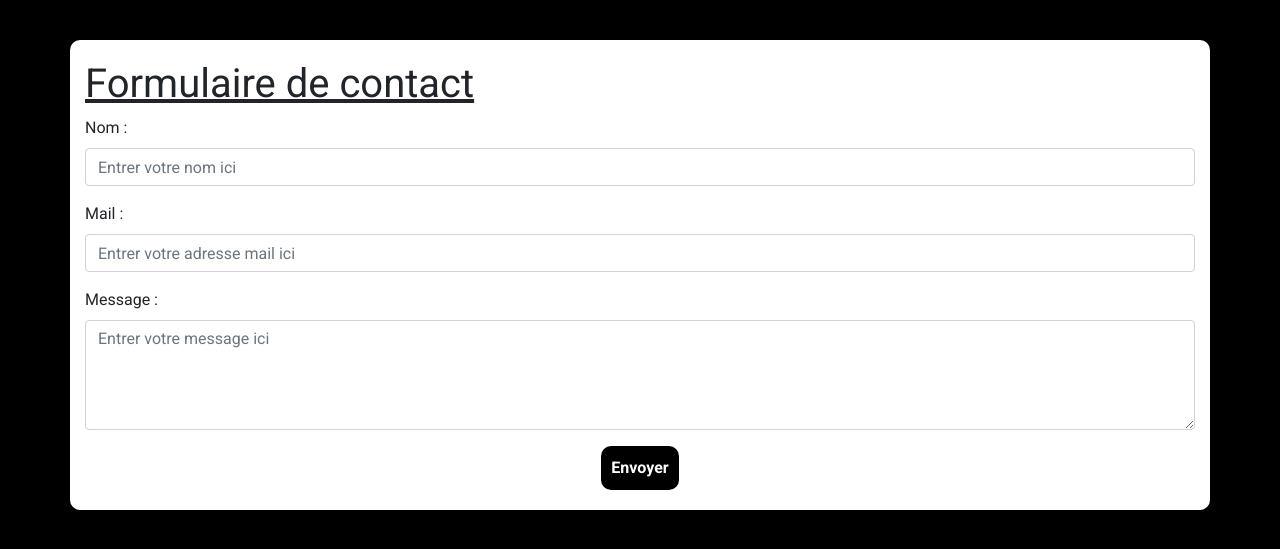
After one commit to Hugo2202/CV, a PHP site: page /form_contact.html in a window 1280 px wide. The commit adds this page. Shown: the top 549 px of the page. Run offline with PHP 8.4, Linux system fonts and the light colour scheme.

Commit message:
ajout form

```diff
--- a/app_css.css
+++ b/app_css.css
@@ -1,8 +1,5 @@
 body{
-    font-family : "Roboto", serif;
-}
-.contenu{
-    padding-left: 20px;
+    font-family : Comfortaa , "Roboto", serif;
 }
 
 .row {
@@ -260,4 +243,40 @@
     .div_info{
         display: block;
     }
+    #formation_1, #formation_3, #experience_1, #experience_3, #experience_5{
+        text-align: left;
     }
+}
+
+.form_page{
+    background-color: black;
+    height: 100%;
+}
+
+.form_title_n_contenu{
+    background-color: white;
+    margin-top: 40px;
+    margin-bottom: 40px;
+    padding-top: 20px;
+    padding-bottom: 20px;
+    border-radius: 10px;
+}
+
+.btn_submit_form{
+    background-color: black;
+    color: white;
+    border: none;
+    padding-top: 10px;
+    padding-bottom: 10px;
+    padding-left: 10px;
+    padding-right: 10px;
+    font-weight: bold;
+   display: block;
+    margin: auto;
+    border-radius: 10px;
+}
+
+.btn_submit_form:hover{
+    color: black;
+    background-color: yellow;
+}
--- /dev/null
+++ b/form_contact.html
@@ -0,0 +1,44 @@
+<!DOCTYPE html>
+<html lang="en">
+<head>
+    <meta charset="UTF-8">
+    <meta name="viewport" content="width=500, initial-scale=1">
+    <title>Home</title>
+
+    <link rel="stylesheet" href="bootstrap/css/bootstrap.css">
+    <link rel="stylesheet" href="app_css.css">
+    <link rel="stylesheet" href="button_contact.css">
+    <link href="https://fonts.googleapis.com/css2?family=Roboto:wght@400;700&display=swap" rel="stylesheet">
+</head>
+<body class="form_page">
+
+<div class="container form_title_n_contenu">
+    <h1>Formulaire de contact</h1>
+    <form action="#" method="post" class="form_contenu">
+        <fieldset>
+            <div class="form-group">
+                <label for="nom">Nom : </label>
+                <input type="text" class="form-control" id="nom" placeholder="Entrer votre nom ici">
+            </div>
+
+            <div class="form-group">
+                <label for="email">Mail :</label>
+                <input type="email" class="form-control" id="email" placeholder="Entrer votre adresse mail ici">
+            </div>
+
+            <div class="form-group">
+                <label for="bio">Message :</label>
+                <textarea class="form-control" id="bio" rows="4" placeholder="Entrer votre message ici"></textarea>
+            </div>
+
+            <input type="submit" value="Envoyer" class="btn_submit_form">
+        </fieldset>
+
+    </form>
+</div>
+
+
+
+
+</body>
+</html>
```
Also changed, not shown: other parts of app_css.css (+17 -31 lines), home.html (+29 -27 lines). Lines whose indentation alone changed are shown as unchanged.
